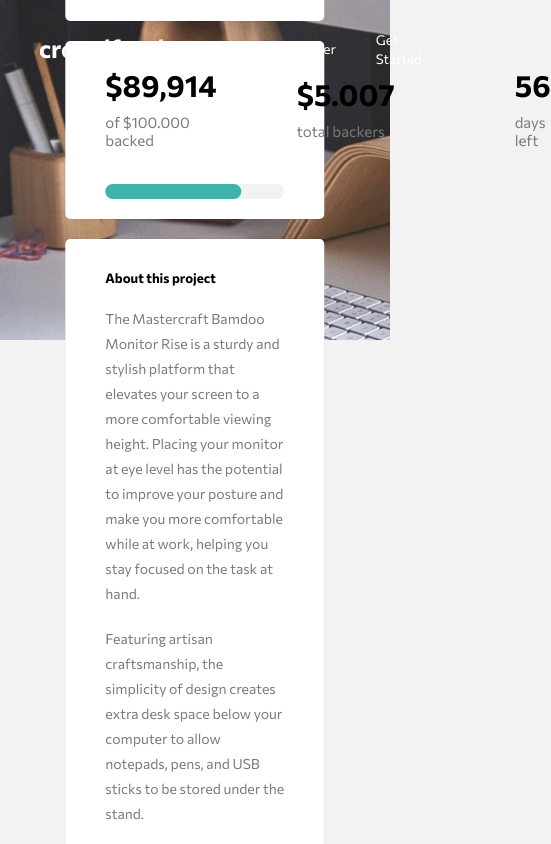
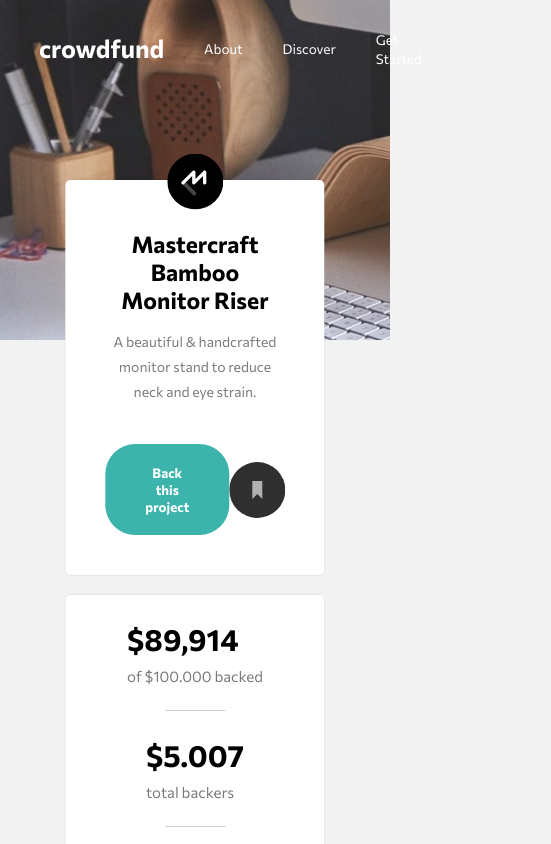
Before and after one commit to AstronautoLunar/crowdfunding-product-page-main-next, a Next.js app: page / in a window 390 px wide. Shown: the top 844 px of the page, 551 px wide, since content can reach past the window. Built offline with nearby package versions, Linux system fonts and the light colour scheme.

Commit message:
:construction: Tornando o site responsivo

```diff
--- a/src/components/Container/styles.module.scss
+++ b/src/components/Container/styles.module.scss
@@ -5,7 +5,7 @@
     justify-content: flex-start;
 
     position: absolute;
-    top: 970px;
+    top: 50%;
     left: 50%;
-    transform: translate(-50%, -50%);
+    transform: translateX(-50%);
 }
--- a/src/components/Header/index.tsx
+++ b/src/components/Header/index.tsx
@@ -1,4 +1,4 @@
-import { LinkHeader } from '../UI';
+import { Nav } from '../UI';
 
 import styles from './styles.module.scss';
 
@@ -16,9 +16,9 @@
                 {
                     linksString.map(item => {
                         return (
-                            <LinkHeader key={item.id}>
+                            <Nav key={item.id}>
                                 {item.name}
-                            </LinkHeader>
+                            </Nav>
                         )
                     })
                 }
--- a/src/components/UI/ButtonIcon/styles.module.scss
+++ b/src/components/UI/ButtonIcon/styles.module.scss
@@ -25,6 +25,12 @@
             }
         }
     }
+
+    @media screen and (max-width: 1078px) {
+        div.areaTextButtonIcon {
+            display: none;
+        }
+    }
 }
 
 
--- a/src/components/UI/DataComponent/index.tsx
+++ b/src/components/UI/DataComponent/index.tsx
@@ -3,14 +3,12 @@
 type DataComponentType = {
     strongText: string;
     weakText: string;
-    marginRight: number;
 }
 
-export default function DataComponent({ strongText, weakText, marginRight }: DataComponentType) {
+export default function DataComponent({ strongText, weakText }: DataComponentType) {
     return (
         <div
             className={styles.dataComponent}
-            style={{ marginRight }}
         >
             <h1>{ strongText }</h1>
             <span>{ weakText }</span>
--- a/src/components/UI/DataComponent/styles.module.scss
+++ b/src/components/UI/DataComponent/styles.module.scss
@@ -1,10 +1,11 @@
 div.dataComponent {
-    margin-right: 50px;
 
     display: flex;
     flex-direction: column;
     justify-content: center;
     align-items: flex-start;
+
+    flex: 1;
 
     h1 {
         font-size: 30px;
--- a/src/components/UI/DataContainer/index.tsx
+++ b/src/components/UI/DataContainer/index.tsx
@@ -13,19 +13,16 @@
                 <DataComponent
                     strongText="$89,914"
                     weakText="of $100.000 backed"
-                    marginRight={0}
                 />
                 <Separate/>
                 <DataComponent
                     strongText="$5.007"
                     weakText="total backers"
-                    marginRight={40}
                 />
                 <Separate/>
                 <DataComponent
                     strongText="56"
                     weakText="days left"
-                    marginRight={0}
                 />
             </div>
             <div id={styles.barData}>
--- a/src/components/UI/DataContainer/styles.module.scss
+++ b/src/components/UI/DataContainer/styles.module.scss
@@ -3,9 +3,15 @@
 
     div#areaData {
         align-items: center;
-        justify-content: flex-start;
+        justify-content: center;
 
         margin-bottom: 30px;
+    }
+
+    @media screen and (max-width: 1078px) {
+        div#areaData {
+            flex-direction: column;
+        }
     }
 
     div#barData {
--- a/src/components/UI/LinkHeader/index.tsx
+++ b/src/components/UI/Nav/index.tsx
@@ -1,10 +1,10 @@
 import styles from './styles.module.scss';
 
-type LinkData = {
+type NavData = {
     children: string;
 }
 
-export default function LinkHeader({ children }: LinkData) {
+export default function Nav({ children }: NavData) {
     return (
         <div id={styles.link}>
             <span id={styles.linkText}>{children}</span>
--- a/src/components/UI/Separate/styles.module.scss
+++ b/src/components/UI/Separate/styles.module.scss
@@ -6,3 +6,12 @@
 
     background-color: hsl(0, 0%, 80%);
 }
+
+@media screen and (max-width: 1078px) {
+    div.separate {
+        width: 60px;
+        height: 1px;
+
+        margin: 20px 0;
+    }
+}
--- a/src/components/UI/index.tsx
+++ b/src/components/UI/index.tsx
@@ -1,5 +1,5 @@
 import BackgroundImage from './BackgroundImage';
-import LinkHeader from './LinkHeader';
+import Nav from './Nav';
 import Panel from './Panel';
 import IconLogo from './IconLogo';
 import LevelOneTitle from './LevelOneTitle';
@@ -18,7 +18,7 @@
 
 export {
     BackgroundImage,
-    LinkHeader,
+    Nav,
     Panel,
     IconLogo,
     LevelOneTitle,
--- a/src/pages/index.tsx
+++ b/src/pages/index.tsx
@@ -32,6 +32,8 @@
     togglePurchase,
     valuePurchase,
 } = useWindow();
+
+// tela é funcional até a largura atingir o minimo de 1078px
 
   return (
     <main id={styles.main} role="main">
```
Also changed, not shown: src/components/UI/Nav/styles.module.scss (renamed from src/components/UI/LinkHeader/styles.module.scss).
